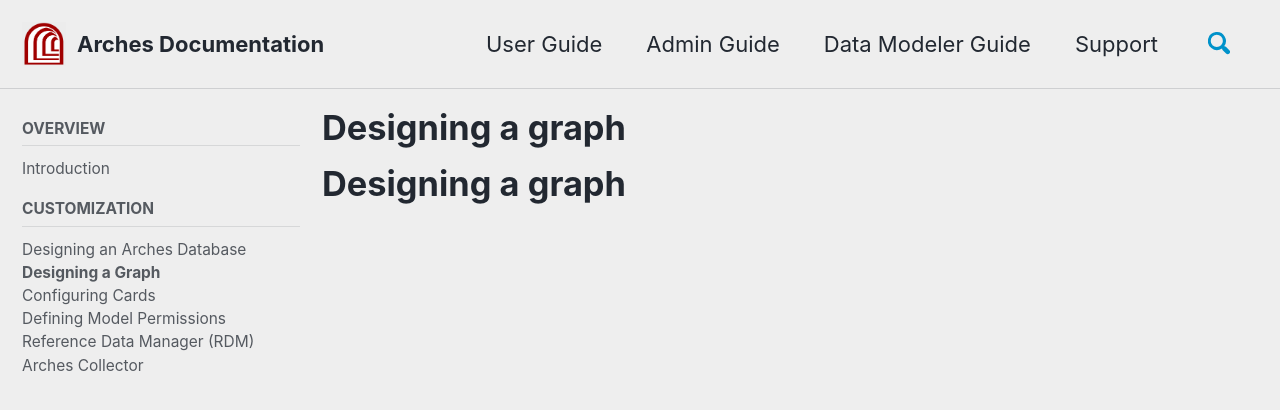
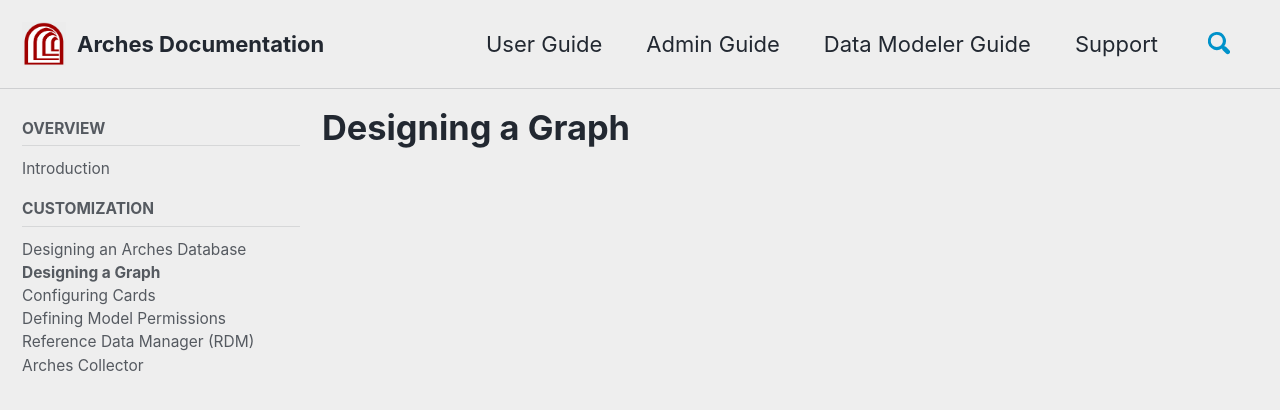
Before and after one commit to fargeo/archesguides, a Jekyll site: the page built from _pages/graphs.md, in a window 1280 px wide and 900 px high. Shown: the top 410 px of the window. Built offline with Jekyll 4.4.1, drawn with Linux system fonts in a browser that asks for light colours; cached includes are drawn as plain includes; nearby versions of some CDN libraries; our own code applies the rules of GitHub Pages for plain Markdown files.

Commit message:
Update graphs.md
title in front matter

```diff
--- a/_pages/graphs.md
+++ b/_pages/graphs.md
@@ -10,4 +11,3 @@
     values:
       author_profile: false
 ---
-# Designing a graph
```
Also changed, not shown: other parts of _pages/graphs.md (+1 -0 lines).
